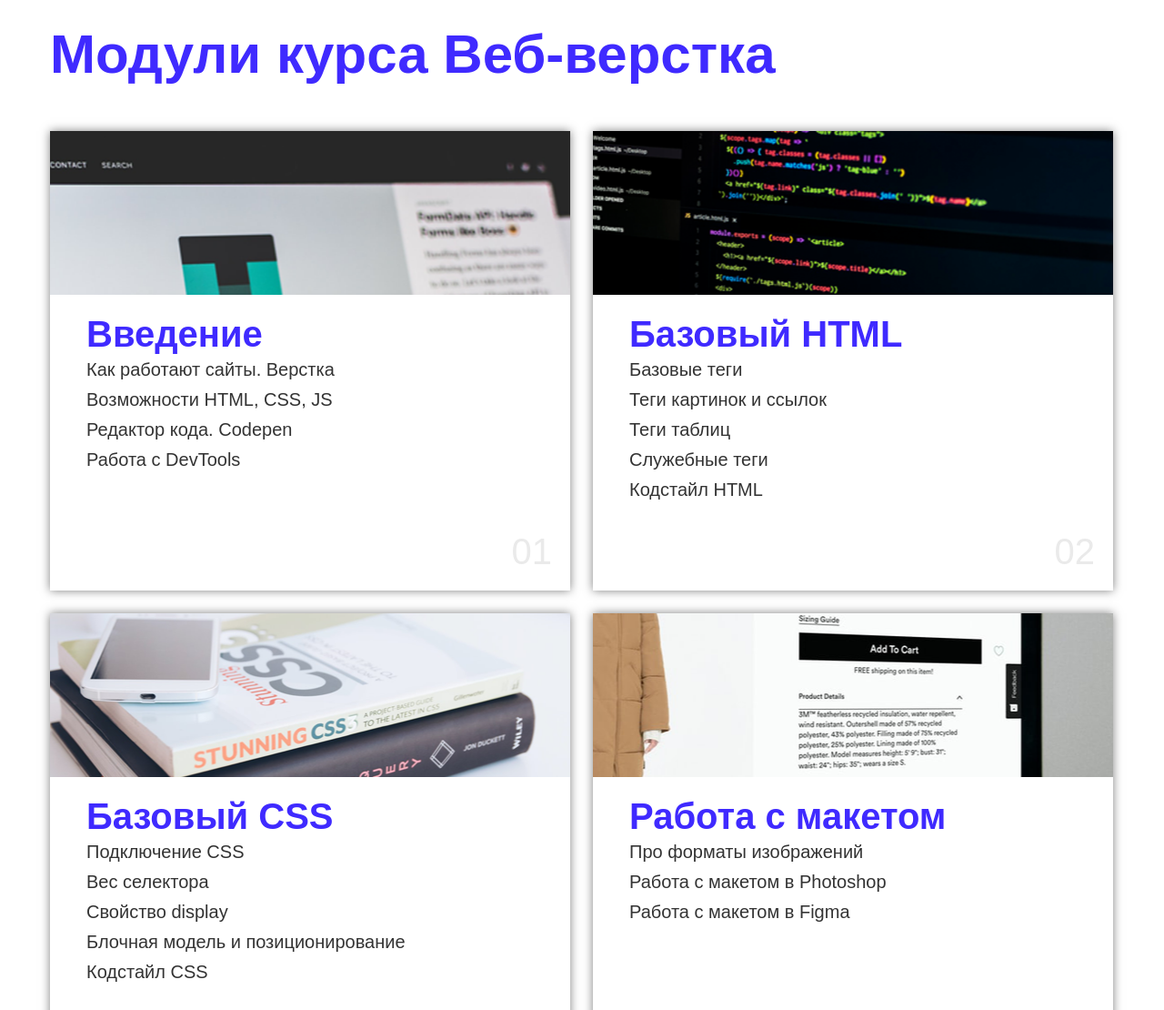
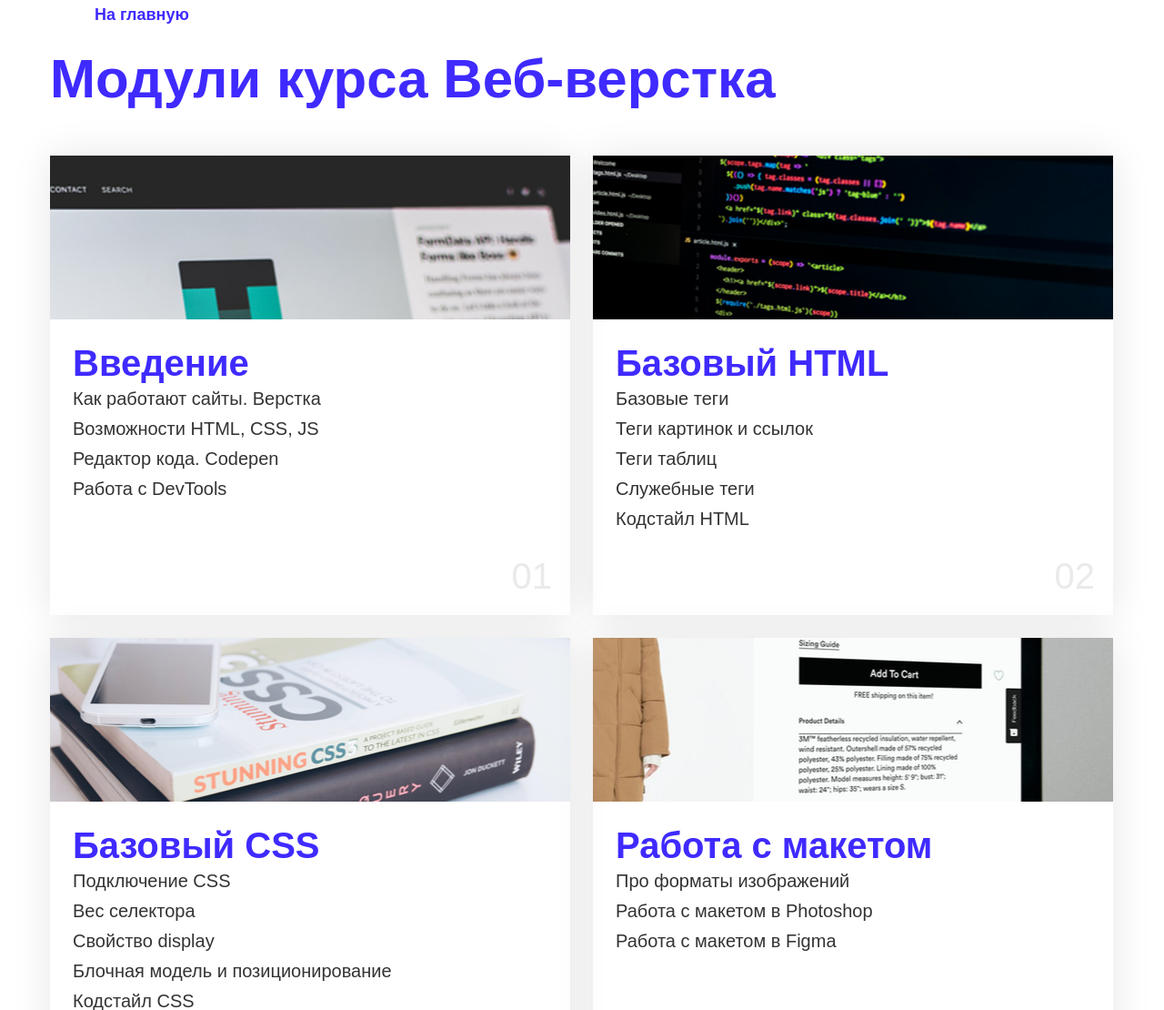
Before and after one commit to Diman-ko/2tudy, a plain HTML site: page modules.html in a window 1280 px wide. Shown: the part 112-1222 px from the top of the page at 91% size. Drawn offline with Linux system fonts and the light colour scheme.

Commit message:
feat: fix bags

```diff
--- a/css/style.css
+++ b/css/style.css
@@ -195,7 +195,7 @@ li::marker {
 
 .modules-logo {
   display: inline-block;
-  margin: 0;
+  margin-bottom: 25px;
 }
 
 .modules-content {
@@ -210,7 +210,8 @@ li::marker {
   font-size: 18px;
   font-weight: 700;
   color: #3f2aff;
-  padding: 24px 49px;
+  padding-left: 49px;
+  margin-bottom: 25px;
   background-image: url("../img/Arrow_1.png");
   background-repeat: no-repeat;
   background-size: 40px 10px;
@@ -226,26 +227,19 @@ li::marker {
   color: #3F2AFF;
 }
 
-
-.modules-blocks {
-  /*display: block;*/
-
-}
-
 .modules-h2 {
-  display: inline-block;
   font-style: normal;
   font-weight: 700;
   font-size: 40px;
   line-height: 46px;
   color: #3F2AFF;
   margin: 0;
-  padding: 200px 0 0 40px;
-
 }
 
 
 .ul-links {
+  margin: 205px 25px 25px 25px;
+  padding: 0;
   font-size: 20px;
   font-weight: 400;
   line-height: 33px;
@@ -253,7 +247,6 @@ li::marker {
   color: #333;
   list-style-type: none;
   background: #FFFFFF;
-
 }
 
 .mod-ul-links {
@@ -261,7 +254,7 @@ li::marker {
   max-width: 1170px;
   font-size: 0;
   list-style-type: none;
-  margin: 0;
+  margin: 0 0 25px 0;
   padding: 0;
 }
 
@@ -270,11 +263,12 @@ li::marker {
   display: inline-block;
   position: relative;
   margin-bottom: 25px;
-  padding: 0;
   width: 572px;
   height: 505px;
-  box-shadow: 0 0 10px rgba(0, 0, 0, 0.5);
-
+  box-shadow: 0 0 40px rgba(0, 0, 0, 0.1);
+  background-repeat: no-repeat;
+  background-size: 572px 180px;
+  background-position: top center;
 }
 
 .mod-item:not(:nth-child(2n)) {
@@ -287,7 +281,6 @@ li::marker {
   bottom: 20px;
   font-size: 40px;
   line-height: 46px;
-  text-align: right;
   color: #EAEAEA;
 }
 
@@ -302,39 +295,22 @@ li::marker {
   display: block;
   position: center;
   margin: 0 auto;
-  width: 275px;
-  height: 70px;
   cursor: pointer;
-}
-
-.btn-see-also:hover {
-  background-color: #b6b6b6;
+  background: transparent;
 }
 
 .imag1 {
   background-image: url("../img/inter-modules.png");
-  background-repeat: no-repeat;
-  background-size: 572px 180px;
-  background-position: top center;
 }
 
 .imag2 {
   background-image: url("../img/base-modules.png");
-  background-repeat: no-repeat;
-  background-size: 572px 180px;
-  background-position: top center;
 }
 
 .imag3 {
   background-image: url("../img/base-css-modules.png");
-  background-repeat: no-repeat;
-  background-size: 572px 180px;
-  background-position: top center;
 }
 
 .imag4 {
   background-image: url("../img/work-modules.png");
-  background-repeat: no-repeat;
-  background-size: 572px 180px;
-  background-position: top center;
 }
--- a/modules.html
+++ b/modules.html
@@ -18,11 +18,11 @@
 
   <h1 class="modules-h1">Модули курса Веб-верстка</h1>
 
-  <div class="modules-blocks">
-    <ul class="mod-ul-links">
+  <ul class="mod-ul-links">
       <li class="mod-item  imag1">
-        <h2 class="modules-h2">Введение</h2>
+
         <ul class="ul-links">
+          <li class="modules-h2">Введение</li>
           <li>Как работают сайты. Верстка</li>
           <li>Возможности HTML, CSS, JS</li>
           <li>Редактор кода. Codepen</li>
@@ -31,8 +31,9 @@
         <div class="number">01</div>
       </li>
       <li class="mod-item  imag2">
-        <h2 class="modules-h2">Базовый HTML</h2>
+
         <ul class="ul-links">
+          <li class="modules-h2">Базовый HTML</li>
           <li>Базовые теги</li>
           <li>Теги картинок и ссылок</li>
           <li>Теги таблиц</li>
@@ -42,8 +43,9 @@
         <div class="number">02</div>
       </li>
       <li class="mod-item  imag3">
-        <h2 class="modules-h2">Базовый CSS</h2>
+
         <ul class="ul-links">
+          <li class="modules-h2">Базовый CSS</li>
           <li>Подключение CSS</li>
           <li>Вес селектора</li>
           <li>Свойство display</li>
@@ -53,8 +55,9 @@
         <div class="number">03</div>
       </li>
       <li class="mod-item  imag4">
-        <h2 class="modules-h2">Работа с макетом</h2>
+
         <ul class="ul-links">
+          <li class="modules-h2">Работа с макетом</li>
           <li>Про форматы изображений</li>
           <li>Работа с макетом в Photoshop</li>
           <li>Работа с макетом в Figma</li>
@@ -62,7 +65,7 @@
         <div class="number">04</div>
       </li>
     </ul>
-  </div>
+
   <button class="btn-see-also">Показать ещё</button>
 </div>
 </body>
```
